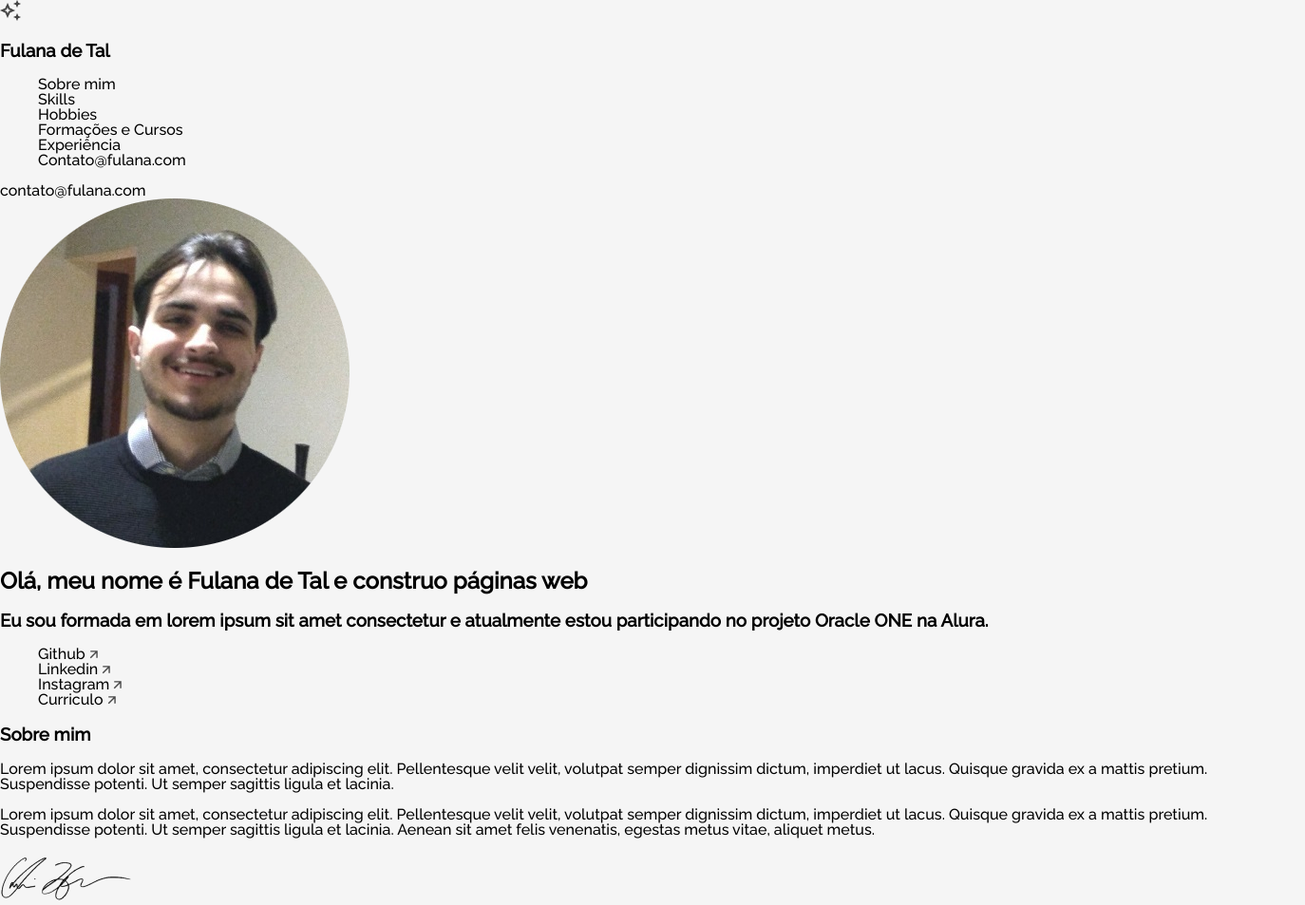
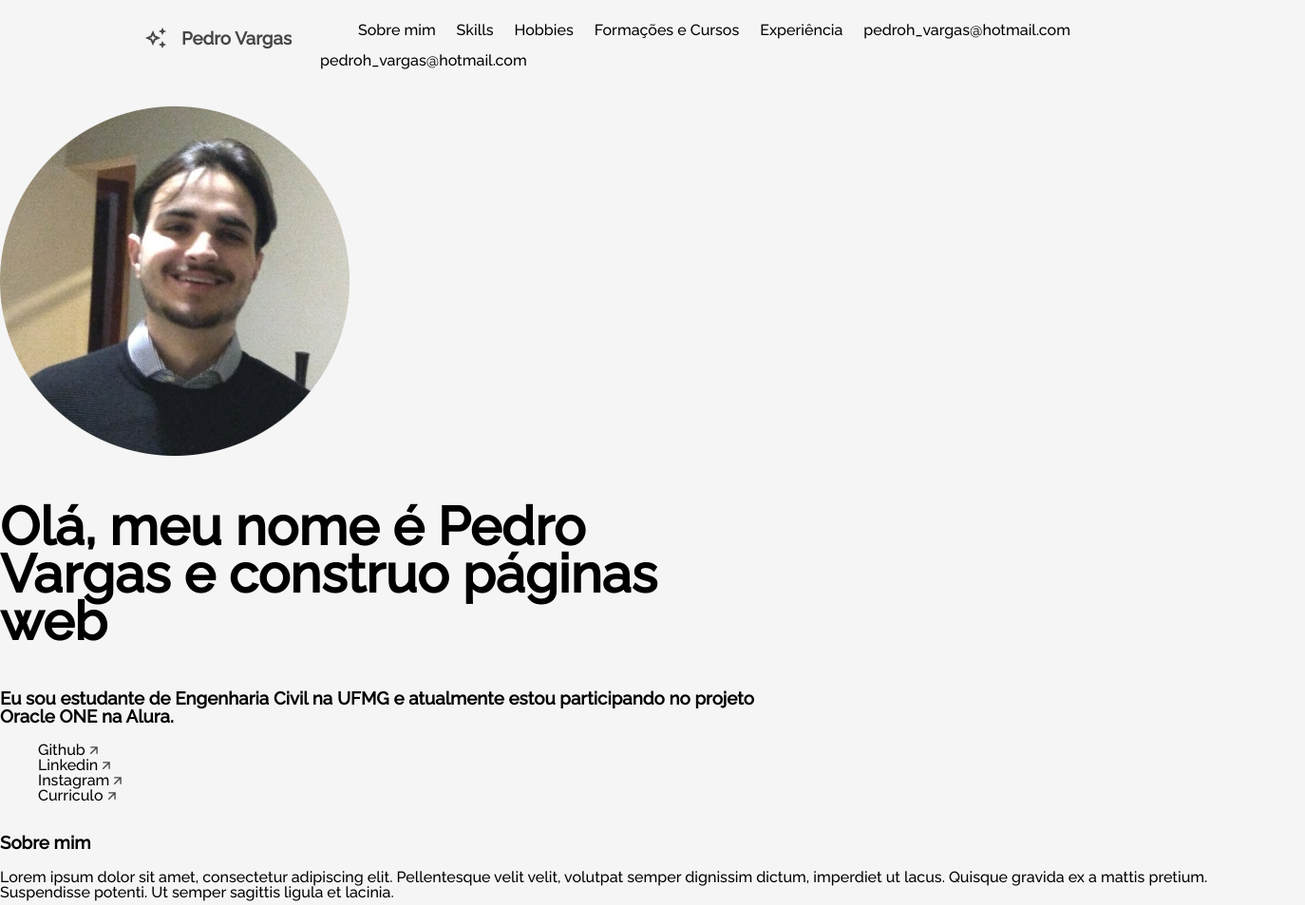
Before and after one commit to PedroHSVargas/Portfolio, a plain HTML site: page index.html in a window 1280 px wide. Shown: the top 953 px of the page at 95% size, 1374 px wide, since content can reach past the window. Drawn offline with Linux system fonts and the light colour scheme.

Commit message:
Alterando estilo

```diff
--- a/index.html
+++ b/index.html
@@ -22,7 +22,7 @@
     <section class="menu">
         <header>
             <img src="assets\vector.png">
-            <h3 class="menu__title">Fulana de Tal</h3>
+            <h3 class="menu__title">Pedro Vargas</h3>
         </header>
         <nav>
             <ul class="menu__list">
@@ -31,9 +31,9 @@
                 <li class="menu__list__item"><a href="#hobbies">Hobbies</a></li>
                 <li class="menu__list__item"><a href="#formacao">Formações e Cursos</a></li>
                 <li class="menu__list__item"><a href="#xp">Experiência</a></li>
-                <li class="menu__list__item"><a href="#contato">Contato@fulana.com</a></li>
+                <li class="menu__list__item"><a href="#contato">pedroh_vargas@hotmail.com</a></li>
             </ul>
-            <li class="menu__list__item__contato"><a href="#contato">contato@fulana.com</a></li>
+            <li class="menu__list__item__contato"><a href="#contato">pedroh_vargas@hotmail.com</a></li>
         </nav>
     </section>
 
@@ -42,8 +42,8 @@
         <div class="title__div">
             <img class="title__profile" src="assets\profile.png">
             <div class="title__container" id="#sobremim">
-                <h2 class="title__bio">Olá, meu nome é Fulana de Tal e construo páginas web</h2>
-                <h3 class="title__subsection">Eu sou formada em lorem ipsum sit amet consectetur e atualmente estou participando no projeto Oracle ONE na Alura.</h3>
+                <h2 class="title__bio">Olá, meu nome é Pedro Vargas e construo páginas web</h2>
+                <h3 class="title__subsection">Eu sou estudante de Engenharia Civil na UFMG e atualmente estou participando no projeto Oracle ONE na Alura.</h3>
                 <ul class="title__network">
                     <!-- Ponha os links de suas redes sociais favoritas -->
                     <li class="title__network__item"><a href="">Github <img src="assets\arrow.png"> </a></li>
@@ -169,25 +169,25 @@
             <div class="academic__courses__box">
                 <ul class="academic__courses__list">
                     <!-- Insira a logo de seu local de formação -->
-                    <li class="academic__courses__item__img"><img src=""></li>
-                    <li class="academic__courses__item__title"><h4>Análise de dados</h4></li>
-                    <li class="academic__courses__item__subtitle"><p>2018 - UFPR</p></li>
+                    <li class="academic__courses__item__img"><img src="assets\ufmg_logo.png"></li>
+                    <li class="academic__courses__item__title"><h4>Engenharia Civil</h4></li>
+                    <li class="academic__courses__item__subtitle"><p>Em andamento - UFMG</p></li>
                 </ul>
             </div>
             <div class="academic__courses__box">
                 <ul class="academic__courses__list">
                     <!-- Insira a logo de seu local de formação -->
-                    <li class="academic__courses__item__img"><img src=""></li>
-                    <li class="academic__courses__item__title"><h4>Formação ux Design</h4></li>
-                    <li class="academic__courses__item__subtitle"><p>2019 - Alura</p></li>
+                    <li class="academic__courses__item__img"><img src="assets\alura_logo.png"></li>
+                    <li class="academic__courses__item__title"><h4>Formação Full Stack</h4></li>
+                    <li class="academic__courses__item__subtitle"><p>2022 - Alura</p></li>
                 </ul>
             </div>
             <div class="academic__courses__box">
                 <ul class="academic__courses__list">
                     <!-- Insira a logo de seu local de formação -->
-                    <li class="academic__courses__item__img"><img src=""></li>
-                    <li class="academic__courses__item__title"><h4>Pós-graduação design</h4></li>
-                    <li class="academic__courses__item__subtitle"><p>Em andamento - UFRJ</p></li>
+                    <li class="academic__courses__item__img" id="dio-logo"><img src="assets\dio_logo.png"></li>
+                    <li class="academic__courses__item__title"><h4>Bootcamp Fullstack</h4></li>
+                    <li class="academic__courses__item__subtitle"><p>2022 - DIO</p></li>
                 </ul>
             </div>
         </div>
@@ -276,7 +276,7 @@
         <!-- Sessão de Footer/Rodapé-->
         <section class="footer">
             <div class="footer__rodape">
-                <p>Desenvolvido por Fulana de Tal</p>
+                <p>Desenvolvido por Pedro Vargas</p>
                 <p>2022</p>
             </div>
         </section>
--- a/style.css
+++ b/style.css
@@ -7,6 +7,10 @@ coloque nas sessões indicadas*/
     /*Se esforce para trabalhar com variáveis, é uma dica profissional valiosa*/
    --cor-de-fundo: #F5F5F5;
    --cor-de-link: #000;
+   --color-titulos: #464646;
+   --color-fundo-azul: #eaf2ea;
+   --color-caixas: #fbfbfb;
+   --azul-botoes: #2a7ae4;
 }
 
 body {
@@ -41,14 +45,49 @@ https://en.bem.info/methodology/quick-start/*/
 /*Sessão Menu*/
 
 section.menu{
+    display: flex;
+    justify-content: space-between;
+    align-items: center;
+    align-content: flex-end;
+    height: 10vh;
+    margin: 0px 153px;
+}
+
+section.menu header{
+    display: flex;
+    align-items: center;
+    justify-content: space-between;
+    font-weight: 700;
+    color: var(--color-titulos);
+}
+
+nav ul.menu__list{
+    display: flex;
+    justify-content: space-between;
+    width: 750px;
+    font-size: 16px;
 
 }
 
+header img{
+    margin-right: 16px;
+}
 /*Sessão Title*/
 
 section.title{
+    margin: 32px 0px;
 
 }
+
+div.title__container{
+ width: 800px;
+}
+
+    div.title__container h2{
+        font-size: 56px;
+        font-weight: 700;
+        line-height: 50px;
+    }
 
 /*Sessão About*/
 
--- a/validacion.js
+++ /dev/null
@@ -1 +0,0 @@
-//Haz tú validación en javascript acá
```
Also changed, not shown: assets/dio_logo.png (added).
